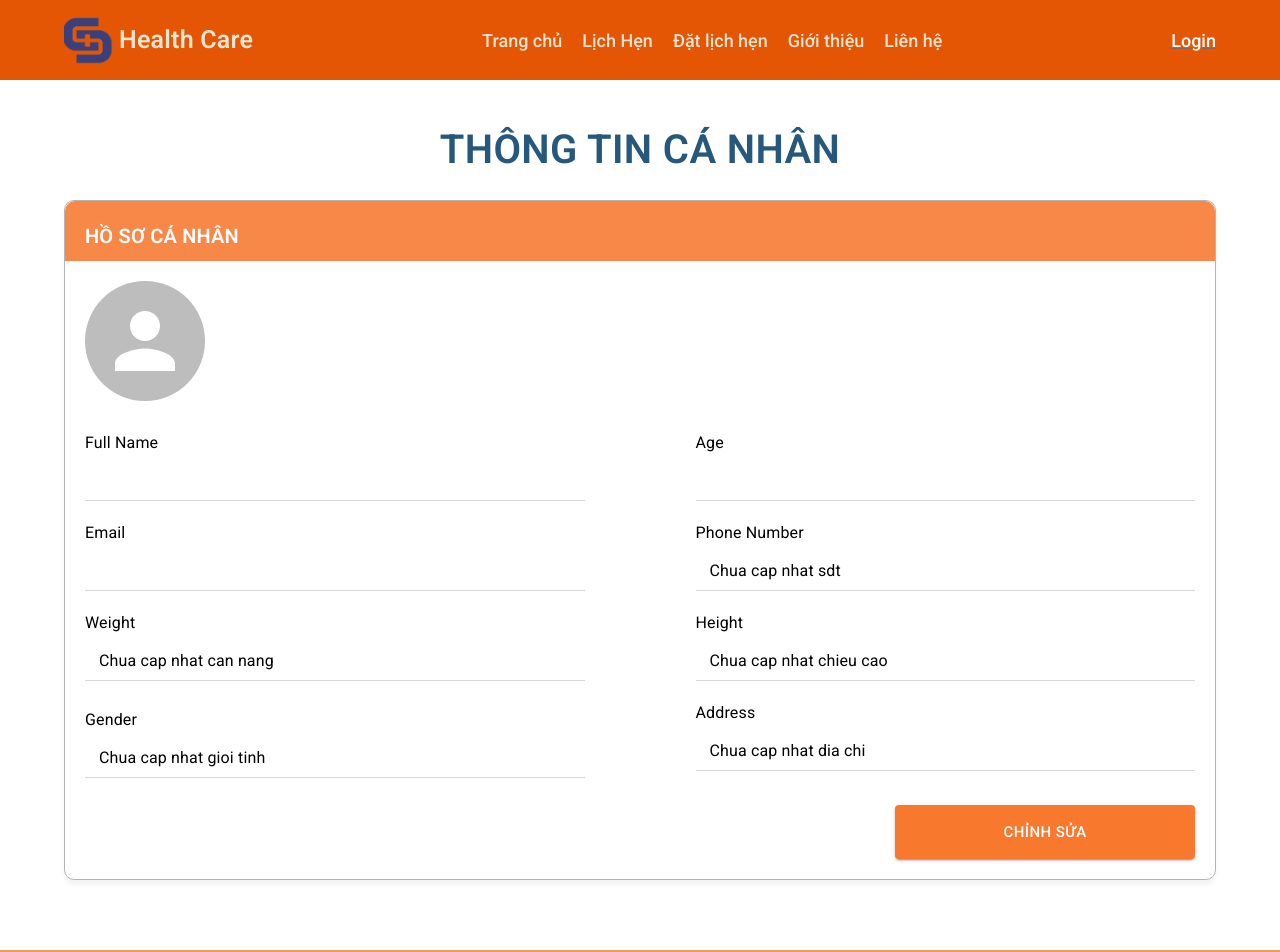
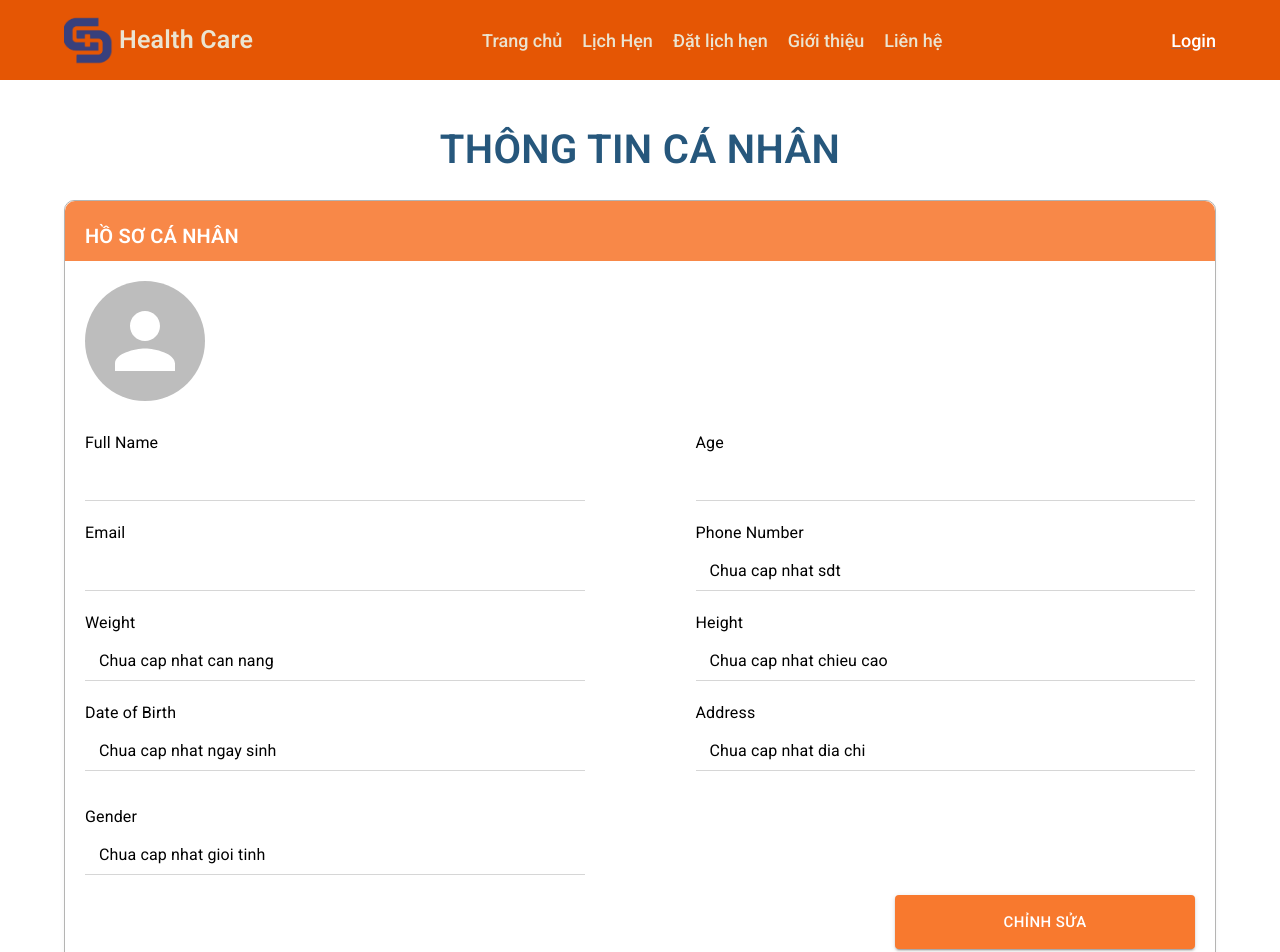
Before and after one commit to Vantan22/heath-care, a React (Vite) app: page /profile in a window 1280 px wide. Shown: the top 952 px of the page. Built offline with nearby package versions, Linux system fonts and the light colour scheme; no server answers.

Commit message:
[REFACTOR]-change avatar profile

```diff
--- /dev/null
+++ b/axios-config-handle-image.js
@@ -0,0 +1,31 @@
+import axios from "axios";
+
+const handleImage = axios.create({
+    baseURL: 'https://api.imgbb.com', // Thay thế bằng URL của API của bạn
+    headers: {
+        'Authorization': 'Bearer your-access-token', // Tiêu đề Authorization
+        'Content-Type': 'application/json', // Tiêu đề Content-Type
+        // Thêm tiêu đề khác nếu cần
+    },
+});
+handleImage.interceptors.request.use(
+    (config) => {
+        config.headers['Access-Control-Request-Headers'] = 'Content-Type';
+        return config;
+    },
+    (error) => {
+        return Promise.reject(error);
+    }
+);
+// Thêm một interceptor để xử lý sau khi nhận phản hồi
+handleImage.interceptors.response.use(
+    (response) => {
+        // Xử lý phản hồi thành công ở đây và chỉ trả về dữ liệu
+        return response.data;
+    },
+    (error) => {
+        // Xử lý mọi trường hợp lỗi ở đây và trả về một promise với thông tin lỗi
+        return Promise.reject(error);
+    }
+);
+export default handleImage
--- a/axios-config.js
+++ b/axios-config.js
@@ -3,6 +3,11 @@ import axios from 'axios';
 const HTTP = axios.create({
   baseURL: 'https://truculent-kick-production.up.railway.app', // Thay thế bằng URL của API thực tế của bạn
   timeout: 10000, // Thời gian tối đa cho mỗi yêu cầu (10 giây trong trường hợp này)
+  headers: {
+    'Authorization': 'Bearer your-access-token', // Tiêu đề Authorization
+    'Content-Type': 'application/json', // Tiêu đề Content-Type
+    // Thêm tiêu đề khác nếu cần
+  },
 });
 
 // Thêm các header mặc định (ví dụ: Authorization header)
--- a/src/pages/profile/index.jsx
+++ b/src/pages/profile/index.jsx
@@ -20,38 +20,83 @@ import { yupResolver } from "@hookform/resolvers/yup";
 import { useForm } from "react-hook-form";
 import Header from "../../component/header/Header";
 import Footer from "../../component/footer/Footer";
-import axios from "axios";
+import axios, { Axios } from "axios";
+import handleImage from "../../../axios-config-handle-image";
 export default function Profile() {
     const [messageApi, contextHolder] = message.useMessage();
     const [selectAvatar, setSelectAvatar] = useState(null);
+    const [avatarBase, setAvatarBase] = useState("");
     const [settings, setSettings] = useState(false);
-    const [dataUser, setDataUser] = useState("");
+    const [dataUser, setDataUser] = useState({});// ??? dât obj nhưng dể def
     const patientId = localStorage.getItem("id");
-
+    const [avatar, setImageURL] = useState(dataUser.image);
+    const [valueGender, setValueGender] = useState(dataUser.gender);
     useEffect(() => {
         // Gọi API khi component được mount lần đầu
         axios
             .get(`https://truculent-kick-production.up.railway.app/api/patients/getPatient/${patientId}`)
             .then((response) => {
+                console.log("getData:", response);
                 setDataUser(response.data);
-                console.log("usser:", response);
             })
             .catch((error) => console.error(error));
-    }, [settings]);
+    }, [])
 
-    const handleChangeAvatar = (e) => {
+    const handleChangeAvatar = async (e) => {
         const avatar = e.target.files[0];
         setSelectAvatar(avatar);
-    };
+        if (avatar) {
+            const formData = new FormData();
+            formData.append('image', avatar);
+            console.log('avatar', avatar);
+            try {
+                const response = await axios.post('http://api.imgur.com/3/image', formData, {
+                    headers: {
+                        Authorization: 'Client-ID 83dc8c472881fb0',
+                    },
+                });
+                console.log("response:", response);
+                const imageUrl = response.data.data.link;
+                setAvatarBase(imageUrl);
+            } catch (error) {
+                console.error('Error uploading image to Imgur:', error);
+            }
+        }
 
+    }
     const handleCancelBtn = (e) => {
         setSettings(!settings);
         setSelectAvatar(null);
         reset();
     };
+    const handleChangeGender = (event) => {
+        setValueGender(event.target.value);
+    }
+
+    // Hàm tải hình ảnh lên Imgur
+    // const handleImageChange = async () => {
+    //     const formData = new FormData();
+    //     formData.append('image', selectAvatar);
+
+    //     // Thay 'YOUR_CLIENT_ID' bằng Client ID của bạn từ Imgur
+    //     try {
+    //         const response = await axios.post('https://api.imgur.com/3/image', formData, {
+    //             headers: {
+    //                 Authorization: 'Client-ID 83dc8c472881fb0',
+    //             },
+    //         });
+
+    //         const imageUrl = response.data.data.link;
+    //         console.log('Link to uploaded image:', imageUrl);
+    //         setImgUrl(imageUrl);
+    //     } catch (error) {
+    //         console.error('Error uploading image to Imgur:', error);
+    //     }
+    // };
+
     const onSubmit = (data) => {
-        console.log("nahuy2", {
-            image: selectAvatar,
+        console.log("submitData", {
+            image: avatarBase,
             id: patientId,
             fullName: data.fullName,
             email: data.email,
@@ -59,14 +104,17 @@ export default function Profile() {
             phoneNumber: data.phoneNumber,
             weight: data.weight,
             height: data.height,
-            gender: data.gender,
+            gender: valueGender,
             address: data.address,
+            setTing: settings,
+            dateOfBirth: data.dateOfBirth,
+            avatarChage: data.avatar
         });
         axios
             .post(
                 `https://truculent-kick-production.up.railway.app/api/patients/updatePatient/${patientId}`,
                 {
-                    image: selectAvatar,
+                    image: avatarBase,
                     id: patientId,
                     fullName: data.fullName,
                     email: data.email,
@@ -74,20 +122,22 @@ export default function Profile() {
                     phoneNumber: data.phoneNumber,
                     weight: data.weight,
                     height: data.height,
-                    gender: data.gender,
+                    gender: valueGender,
                     address: data.address,
+                    dateOfBirth: data.dateOfBirth,
                 }
             )
             .then((response) => {
                 if (response.status === 200) {
+                    setDataUser(response.data);
                     messageApi.open({
                         type: "success",
                         content: "Chỉnh sửa thành công!",
                         duration: 1.5,
                         onClose: () => {
-
-                            setSettings(!settings);
-                            console.log('aaaa', settings);
+                            reset();
+                            setSettings(false);
+                            console.log("settings", settings);
                         },
                     });
                 } else {
@@ -124,11 +174,6 @@ export default function Profile() {
                     "Phone number without accents"
                 )
                 .trim(),
-            address: yup.string(),
-            // .required("Please enter a adress")
-            // .matches(/^[a-zA-ZÀÁÂÃÈÉÊÌÍÒÓÔÕÙÚĂĐĨŨƠàáâãèéêìíòóôõùúăđĩũơƯĂẠẢẤẦẨẪẬẮẰẲẴẶẸẺẼỀỀỂẾưăạảấầẩẫậắằẳẵặẹẻẽềềểếỄỆỈỊỌỎỐỒỔỖỘỚỜỞỠỢỤỦỨỪễệỉịọỏốồổỗộớờởỡợụủứừỬỮỰỲỴÝỶỸửữựỳỵỷỹ\s\W|_]+$/, "Address without accents")
-            // .min(3, "Enter than 2 characters")
-            // .trim(),
         })
         .required();
     const {
@@ -226,6 +271,8 @@ export default function Profile() {
                                                             : dataUser.image
                                                     }
                                                     htmlFor="input-avatar"
+                                                    {...register("avatar")}
+                                                    name="avatar"
                                                 />
                                             ) : (
                                                 <Avatar
@@ -546,42 +593,35 @@ export default function Profile() {
                                         alignItems: "center",
                                     }}
                                 >
-                                    <Box
-                                        sx={{
-                                            display: "flex",
-                                            columnGap: "20px",
-                                            alignItems: "center",
-                                            width: "45%",
-                                        }}
+                                    <FormControl
+                                        error={!!errors.dateOfBirth}
+                                        sx={{ position: "relative", width: "45%" }}
                                     >
                                         {settings ? (
                                             <>
-                                                <Box>Gender :</Box>
-                                                <Radio.Group
-                                                //   defaultValue={dataUser.gender}
-                                                //   name="gender"
+                                                <InputLabel htmlFor="input-dateOfBirth">DateOfBirth</InputLabel>
+                                                <OutlinedInput
+
+                                                    sx={{
+                                                        paddingRight: "32px",
+                                                    }}
+                                                    id="input-dateOfBirth"
+                                                    label="Required"
+                                                    type="date"
+                                                    {...register("dateOfBirth")}
+                                                    name="dateOfBirth"
+                                                    defaultValue={dataUser.dateOfBirth}
+                                                />
+                                                <FormHelperText
+                                                    sx={{ color: "red", height: "20px" }}
+                                                    id="component-error-text"
                                                 >
-                                                    <Radio
-                                                        // checked={dataUser.gender === "male"}
-                                                        value="male"
-                                                        name="gender"
-                                                        {...register("gender")}
-                                                    >
-                                                        Male
-                                                    </Radio>
-                                                    <Radio
-                                                        // checked={dataUser.gender === "female"}
-                                                        value="female"
-                                                        name="gender"
-                                                        {...register("gender")}
-                                                    >
-                                                        Female
-                                                    </Radio>
-                                                </Radio.Group>
+                                                    {errors.dateOfBirth && errors.dateOfBirth.message}
+                                                </FormHelperText>
                                             </>
                                         ) : (
-                                            <Box sx={{ width: "100%" }}>
-                                                <Typography>Gender</Typography>
+                                            <Box sx={{ marginBottom: "14px" }}>
+                                                <Typography>Date of Birth</Typography>
                                                 <Typography
                                                     sx={{
                                                         display: "flex",
@@ -594,13 +634,13 @@ export default function Profile() {
                                                         marginBottom: "0px",
                                                     }}
                                                 >
-                                                    {dataUser.gender
-                                                        ? dataUser.gender
-                                                        : "Chua cap nhat gioi tinh"}
+                                                    {dataUser.dateOfBirth
+                                                        ? dataUser.dateOfBirth
+                                                        : "Chua cap nhat ngay sinh"}
                                                 </Typography>
                                             </Box>
                                         )}
-                                    </Box>
+                                    </FormControl>
                                     <FormControl
                                         error={!!errors.addess}
                                         sx={{ position: "relative", width: "45%" }}
@@ -653,6 +693,70 @@ export default function Profile() {
                                 <Box
                                     sx={{
                                         width: "100%",
+                                        padding: "10px 20px",
+                                        display: "flex",
+                                        justifyContent: "space-between",
+                                        alignItems: "center",
+                                    }}
+                                >
+                                    <Box
+                                        sx={{
+                                            display: "flex",
+                                            columnGap: "20px",
+                                            alignItems: "center",
+                                            width: "45%",
+                                        }}
+                                    >
+                                        {settings ? (
+                                            <>
+                                                <Box>Gender :</Box>
+                                                <Radio.Group
+                                                    onChange={handleChangeGender}
+                                                    value={valueGender}
+                                                    defaultValue={dataUser.gender}
+                                                    name="gender"
+                                                >
+                                                    <Radio
+                                                        value="male"
+                                                        name="gender"
+                                                    >
+                                                        Male
+                                                    </Radio>
+                                                    <Radio
+                                                        value="female"
+                                                        name="gender"
+                                                    >
+                                                        Female
+                                                    </Radio>
+                                                </Radio.Group>
+                                            </>
+                                        ) : (
+                                            <Box sx={{ width: "100%" }}>
+                                                <Typography>Gender</Typography>
+                                                <Typography
+                                                    sx={{
+                                                        display: "flex",
+                                                        height: "46px",
+                                                        padding: "14px",
+                                                        color: "#00000",
+                                                        fontWeight: "400",
+                                                        fontSize: "16px",
+                                                        borderBottom: "1px solid #cccc",
+                                                        marginBottom: "0px",
+                                                    }}
+                                                >
+                                                    {dataUser.gender
+                                                        ? dataUser.gender
+                                                        : "Chua cap nhat gioi tinh"}
+                                                </Typography>
+                                            </Box>
+                                        )}
+                                    </Box>
+                                </Box>
+
+                                <Box
+                                    sx={{
+                                        width: "100%",
                                         display: "flex",
                                         justifyContent: "flex-end",
                                     }}
@@ -684,7 +788,7 @@ export default function Profile() {
                                     >
                                         Chỉnh sửa{" "}
                                     </Button>}
-                                    {settings ? (
+                                    {settings && (
                                         <Button
                                             type="submit"
                                             sx={{
@@ -699,7 +803,7 @@ export default function Profile() {
                                         >
                                             Cập nhật{" "}
                                         </Button>
-                                    ) : ""}
+                                    )}
                                 </Box>
                             </Box>
                         </Box>
```
